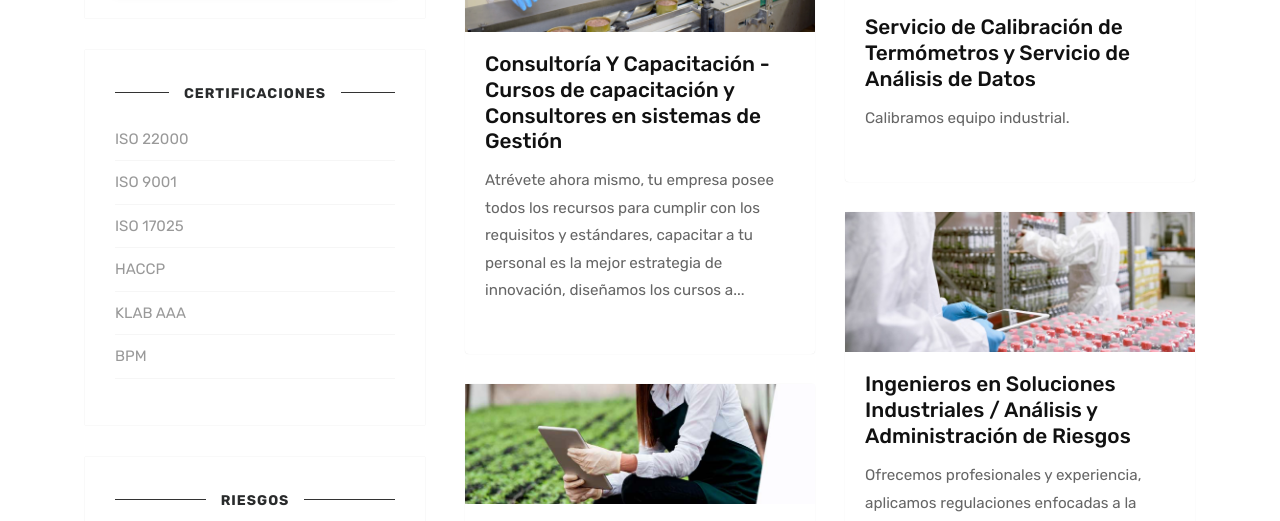
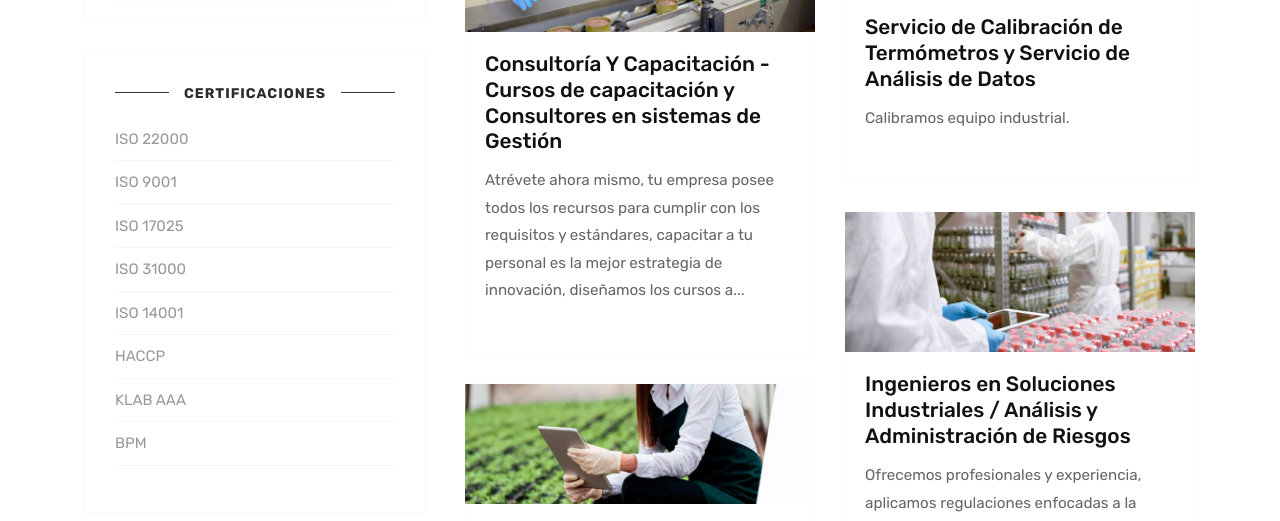
Before and after one commit to Klabsa/klabsa.github.io, a Jekyll site: the page built from index.html, in a window 1280 px wide and 900 px high, scrolled down 1416 px, cut to the strip 0-521 px from the top of the window. Built offline with Jekyll 4.4.1, drawn with Linux system fonts in a browser that asks for light colours; the list of posts is cut into pages by our own code; comment, search, counter and statistics services are not loaded.

Commit message:
Update sidebar.html

```diff
--- a/_includes/sidebar.html
+++ b/_includes/sidebar.html
@@ -8,13 +8,17 @@
         <div class="sidebar-section">
             <h5><span>CERTIFICACIONES</span></h5>
             <ul style="list-none;">
-            <li><a target="_blank" href="">ISO 22000</a></li>
-            <li><a target="blank" href="">ISO 9001</a></li>
-            <li><a target="blank" href="">ISO 17025</a></li>
+            <li><a href="https://es.m.wikipedia.org/wiki/ISO_22000">ISO 22000</a></li>
+            <li><a target="_parent" href="https://es.m.wikipedia.org/wiki/ISO_9001">ISO 9001</a></li>
+            <li><a href="https://es.m.wikipedia.org/wiki/ISO/IEC_17025">ISO 17025</a></li>
+            <li><a href="https://es.m.wikipedia.org/wiki/ISO_31000">ISO 31000</a></li>
+            <li><a href="https://es.m.wikipedia.org/wiki/ISO_14000">ISO 14001</a></li>
             <li><a target="blank" href="">HACCP</a></li>
             <li><a target="blank" href="">KLAB AAA</a></li>
             <li><a target="blank" href="">BPM</a></li>
             </ul>
+            <ul>
+
         </div>
 
         <div class="sidebar-section">
```
